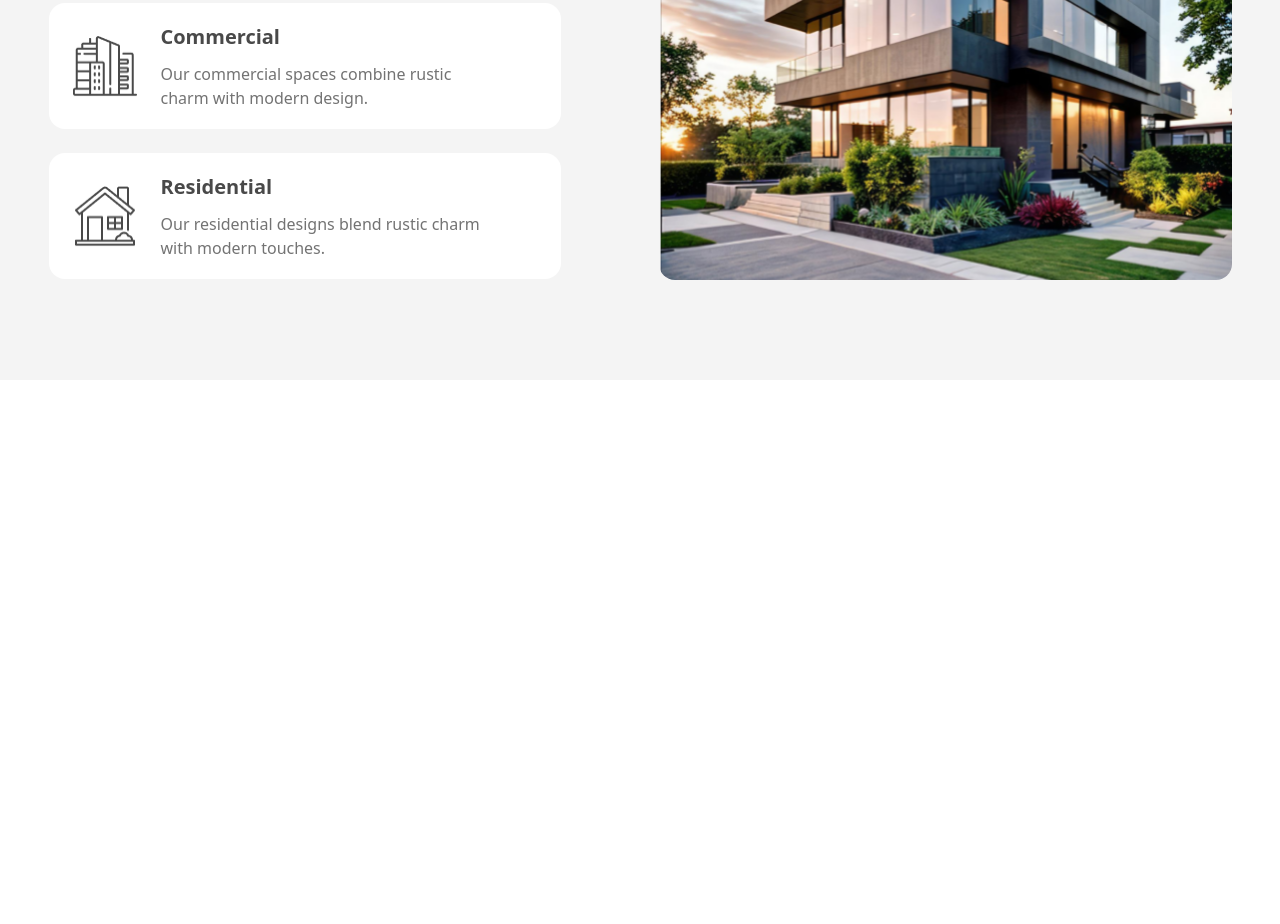
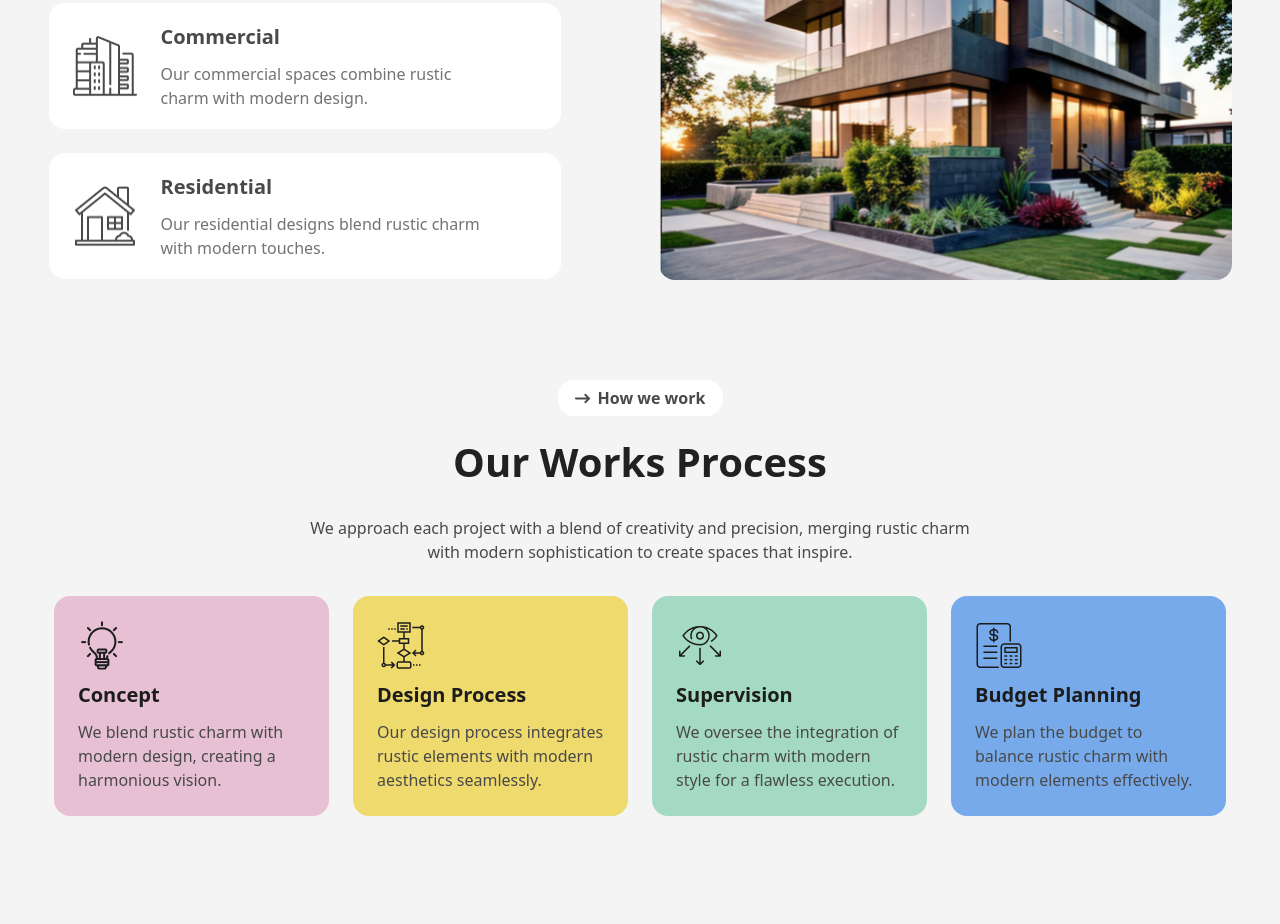
Before and after one commit to abarman079/barn_house_design, a plain HTML site: page index.html in a window 1280 px wide. Shown: the part 1336-2260 px from the top of the page. Before the commit the page ends 1716 px from the top, so only its background shows below. Drawn offline with nearby package versions, Linux system fonts and the light colour scheme.

Commit message:
created work process section

```diff
--- a/index.html
+++ b/index.html
@@ -165,6 +165,37 @@
       <div class="lg:my-[100px] mb-[51px] lg:w-[573px] w-[335px] lg:h-[545px] h-[223px] bg-no-repeat bg-center bg-[url('assets/Rectangle.png')] bg-cover rounded-2xl"></div>
     </section>
 
+
+    <section class="flex flex-col bg-lesser-white justify-center items-center gap-[16px] lg:pb-[108px] pb-[38px]" id="how-we-work">
+      <div class="w-[165px] h-[36px] bg-white flex justify-center items-center rounded-2xl gap-2">
+        <svg class="w-[15px] h-[15px]" xmlns="http://www.w3.org/2000/svg" viewBox="0 0 512 512"><path fill="#494949" d="M502.6 278.6c12.5-12.5 12.5-32.8 0-45.3l-128-128c-12.5-12.5-32.8-12.5-45.3 0s-12.5 32.8 0 45.3L402.7 224 32 224c-17.7 0-32 14.3-32 32s14.3 32 32 32l370.7 0-73.4 73.4c-12.5 12.5-12.5 32.8 0 45.3s32.8 12.5 45.3 0l128-128z"/></svg>
+        <p class="text-charcoal text-[16px] font-bold">How we work</p>
+      </div>
+      <h1 class="lg:text-[40px] text-[24px] lg:w-[560px]  w-[335px] font-extrabold text-black-b text-center lg:mb-2">Our Works Process</h1>
+      <p class="font-medium lg:text-[16px] text-[14px] lg:w-[678px] w-[335px] text-charcoal text-center lg:mb-[16px] mb-[8px]">We approach each project with a blend of creativity and precision, merging rustic charm with modern sophistication to create spaces that inspire.</p>
+      <div class="flex lg:flex-row flex-col lg:gap-6 gap-[16px]">
+        <div class="flex flex-col gap-[10px] lg:w-[275px] w-[335px] lg:h-[220px] h-[194px] rounded-[16px] justify-center items-start bg-pink">
+          <img src="assets/concept.png" alt="Concept" class="mx-6">
+          <h3 class="font-extrabold text-[20px] text-black-light mx-6">Concept</h3>
+          <p class="lg:w-[227px] w-[287px] text-[16px] text-left font-medium text-charcoal mx-6">We blend rustic charm with modern design, creating a harmonious vision.</p>
+        </div>
+        <div class="flex flex-col gap-[10px] lg:w-[275px] w-[335px] lg:h-[220px] h-[194px] rounded-[16px] justify-center items-start bg-yellow">
+          <img src="assets/flow-chart.png" alt="Concept" class="mx-6">
+          <h3 class="font-extrabold text-[20px] text-black-light mx-6">Design Process</h3>
+          <p class="lg:w-[227px] w-[287px] text-[16px] text-left font-medium text-charcoal mx-6">Our design process integrates rustic elements with modern aesthetics seamlessly.</p>
+        </div>
+        <div class="flex flex-col gap-[10px] lg:w-[275px] w-[335px] lg:h-[220px] h-[194px] rounded-[16px] justify-center items-start bg-lighter-green">
+          <img src="assets/vision.png" alt="Concept" class="mx-6">
+          <h3 class="font-extrabold text-[20px] text-black-light mx-6">Supervision</h3>
+          <p class="lg:w-[227px] w-[287px] text-[16px] text-left font-medium text-charcoal mx-6">We oversee the integration of rustic charm with modern style for a flawless execution.</p>
+        </div>
+        <div class="flex flex-col gap-[10px] lg:w-[275px] w-[335px] lg:h-[220px] h-[194px] rounded-[16px] justify-center items-start bg-blue">
+          <img src="assets/budget-planning.png" alt="Concept" class="mx-6">
+          <h3 class="font-extrabold text-[20px] text-black-light mx-6">Budget Planning</h3>
+          <p class="lg:w-[227px] w-[287px] text-[16px] text-left font-medium text-charcoal mx-6">We plan the budget to balance rustic charm with modern elements effectively.</p>
+        </div>
+      </div>
+    </section>
   </main>
   </body>
 </html>
```
